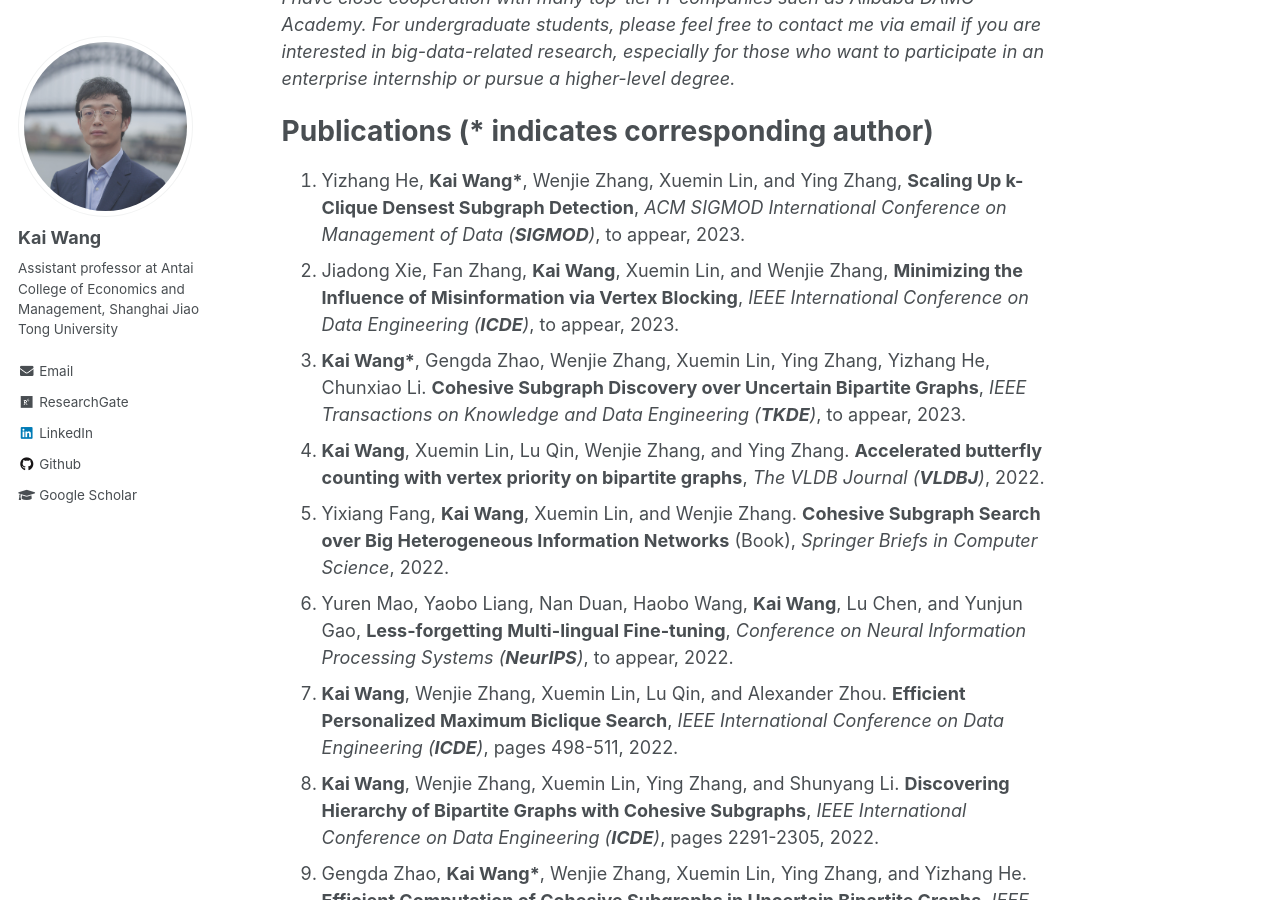
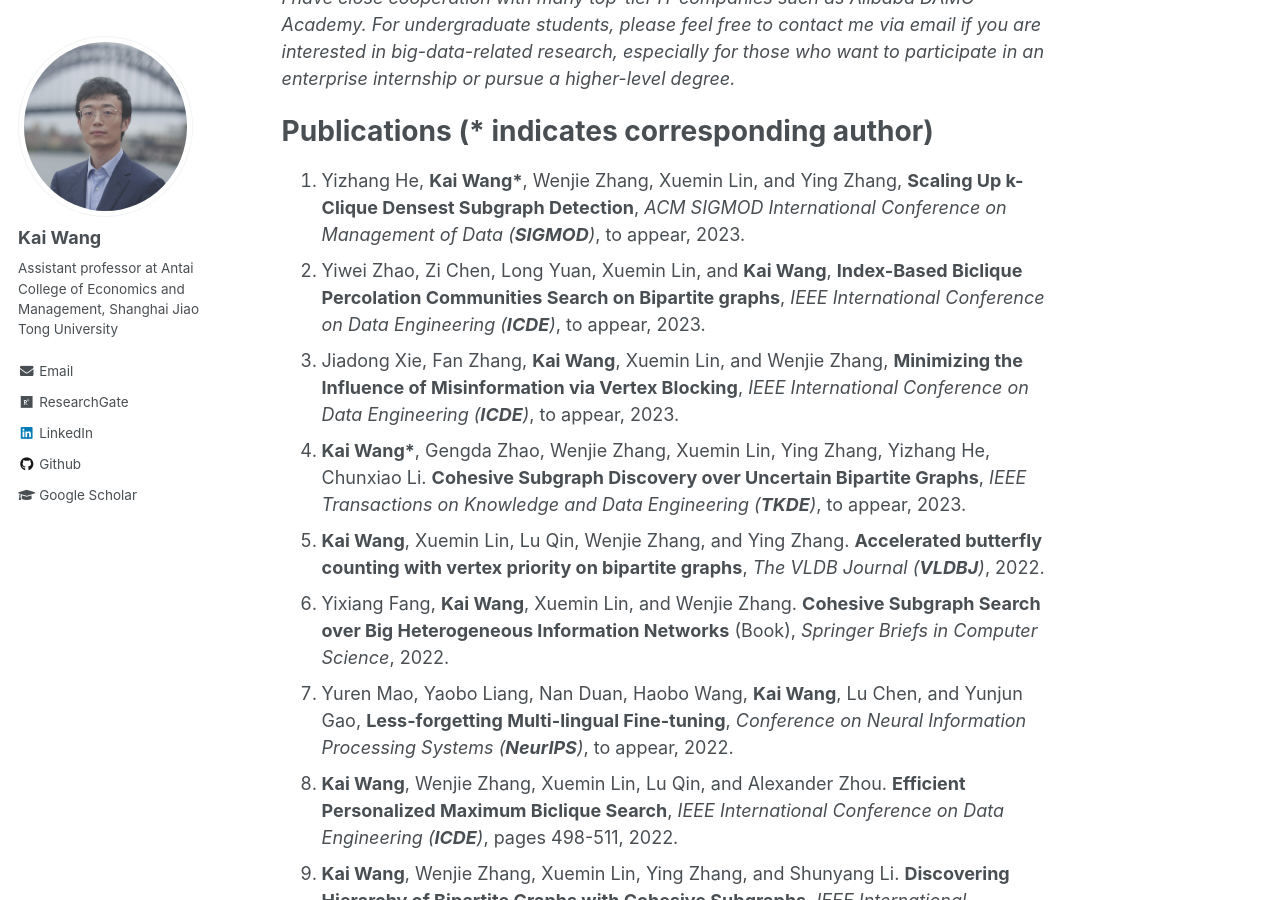
Before and after one commit to cs-kaiwang/cs-kaiwang.github.io, a Jekyll site: the page built from _pages/about.md, in a window 1280 px wide and 900 px high, scrolled down 466 px. Built offline with Jekyll 4.4.1, drawn with Linux system fonts in a browser that asks for light colours.

Commit message:
Update about.md

```diff
--- a/_pages/about.md
+++ b/_pages/about.md
@@ -17,32 +17,33 @@ His research interests lie in big data analytics, especially for the graph/netwo
 Publications (* indicates corresponding author)
 ======
 1. Yizhang He, **Kai Wang\***, Wenjie Zhang, Xuemin Lin, and Ying Zhang, **Scaling Up k-Clique Densest Subgraph Detection**, *ACM SIGMOD International Conference on Management of Data (**SIGMOD**)*, to appear, 2023.
-2. Jiadong Xie, Fan Zhang, **Kai Wang**, Xuemin Lin, and Wenjie Zhang, **Minimizing the Influence of Misinformation via Vertex Blocking**, *IEEE International Conference on Data Engineering (**ICDE**)*, to appear, 2023.
-3. **Kai Wang\***, Gengda Zhao, Wenjie Zhang, Xuemin Lin, Ying Zhang, Yizhang He, Chunxiao Li. **Cohesive Subgraph Discovery over Uncertain Bipartite Graphs**, *IEEE Transactions on Knowledge and Data Engineering (**TKDE**)*, to appear, 2023.
-4. **Kai Wang**, Xuemin Lin, Lu Qin, Wenjie Zhang, and Ying Zhang. **Accelerated butterfly counting with vertex priority on bipartite graphs**, *The VLDB Journal (**VLDBJ**)*, 2022.
-5. Yixiang Fang, **Kai Wang**, Xuemin Lin, and Wenjie Zhang. **Cohesive Subgraph Search over Big Heterogeneous Information Networks** (Book), *Springer Briefs in Computer Science*, 2022.
-6. Yuren Mao, Yaobo Liang, Nan Duan, Haobo Wang, **Kai Wang**, Lu Chen, and Yunjun Gao, **Less-forgetting Multi-lingual Fine-tuning**, *Conference on Neural Information Processing Systems (**NeurIPS**)*, to appear, 2022.
-7. **Kai Wang**, Wenjie Zhang, Xuemin Lin, Lu Qin, and Alexander Zhou. **Efficient Personalized Maximum Biclique Search**, *IEEE International Conference on Data Engineering (**ICDE**)*, pages 498-511, 2022.
-8. **Kai Wang**, Wenjie Zhang, Xuemin Lin, Ying Zhang, and Shunyang Li. **Discovering Hierarchy of Bipartite Graphs with Cohesive Subgraphs**, *IEEE International Conference on Data Engineering (**ICDE**)*, pages 2291-2305, 2022.
-9. Gengda Zhao, **Kai Wang\***, Wenjie Zhang, Xuemin Lin, Ying Zhang, and Yizhang He. **Efficient Computation of Cohesive Subgraphs in Uncertain Bipartite Graphs**, *IEEE International Conference on Data Engineering (**ICDE**)*, pages 2333-2345, 2022.
-10. Yizhang He, **Kai Wang\***, Wenjie Zhang, Xuemin Lin, and Ying Zhang. **Efficient Reinforcement of Bipartite Networks at Billion Scale**, *IEEE International Conference on Data Engineering (**ICDE**)*, pages 446-458, 2022.
-11. **Kai Wang**, Wenjie Zhang, Ying Zhang, Lu Qin, and Yuting Zhang. **Discovering Significant Communities on Bipartite Graphs: An Index-based Approach**, *IEEE Transactions on Knowledge and Data Engineering (**TKDE**)*, 2021.
-12. Yuting Zhang, **Kai Wang\***, Wenjie Zhang, Xuemin Lin, and Ying Zhang. **Pareto-Optimal Community Search on Large Bipartite Graphs**, *The Conference on Information and Knowledge Management (CIKM)*, pages 2647-2656, 2021.
-13. **Kai Wang**, Yiheng Hu, Xuemin Lin, Wenjie Zhang, Lu Qin, and Ying Zhang. **CohBGA: A Cohesive Structure Based Bipartite Graph Analytics System** (Demo), *The Conference on Information and Knowledge Management (CIKM)*, pages 4799-4803, 2021.
-14. Xiaoshuang Chen, **Kai Wang\***, Xuemin Lin, Wenjie Zhang, Lu Qin, and Ying Zhang. **Efficiently Answering Reachability and Path Queries on Temporal Bipartite Graphs**, *International Conference on Very Large Data Bases (**VLDB**)*, 14(10): 1845-1858, 2021.
-15. Yixiang Fang, **Kai Wang**, Xuemin Lin, and Wenjie Zhang. **Cohesive Subgraph Search over Big Heterogeneous Information Networks: Applications, Challenges, and Solutions** (Tutorial), *ACM SIGMOD International Conference on Management of Data (**SIGMOD**)*, pages 2829-2838, 2021.
-16. **Kai Wang**, Xuemin Lin, Lu Qin, Wenjie Zhang, and Ying Zhang. **Towards Efficient Solutions of Bitruss Decomposition for Large-scale Bipartite Graphs**, *The VLDB Journal (**VLDBJ**)*, 31(2): 203-226, 2021.
-17. Yizhang He, **Kai Wang\***, Wenjie Zhang, Xuemin Lin, and Ying Zhang. **Exploring Cohesive Subgraphs with Vertex Engagement and Tie Strength in Bipartite Graphs**, *Information Sciences*, 572: 277-296, 2021.
-18. Fan Zhang, Jiadong Xie, **Kai Wang**, Shiyu Yang, Yu Jiang. **Discovering Key Users for Defending Network Structural Stability**, *World Wide Web*, 25(2): 679-701, 2021.
-19. Bo Tang, Man Lung Yiu, Kyriakos Mouratidis, Jiahao Zhang, and **Kai Wang**. **On Discovering Motifs and Frequent Patterns in Spatial Trajectories with Discrete Frechet Distance**, *GeoInformatica*, 26(1): 29-66, 2021.
-20. **Kai Wang**, Wenjie Zhang, Xuemin Lin, Ying Zhang, Lu Qin, and Yuting Zhang. **Efficient and Effective Community Search on Large-scale Bipartite Graphs**, *IEEE International Conference on Data Engineering (**ICDE**)*, pages 85-96, 2021.
-21. **Kai Wang**, Shuting Wang, Xin Cao, and Lu Qin. **Efficient Radius-bounded Community Search in Geo-social Networks**, *IEEE Transactions on Knowledge and Data Engineering (**TKDE**)*, 34(9): 4186-4200, 2020.
-22. Maryam Ghafouri, **Kai Wang\***, Fan Zhang, Ying Zhang, and Xuemin Lin. **Efficient Graph Hierarchical Decomposition With User Engagement And Tie Strength**, *International Conference on Database Systems for Advanced Applications (DASFAA)*, pages 448-465, 2020.
-23. **Kai Wang**, Xuemin Lin, Lu Qin, Wenjie Zhang, and Ying Zhang. **Efficient Bitruss Decomposition for Large-scale Bipartite Graphs**, *IEEE International Conference on Data Engineering (**ICDE**)*, pages 661-672, 2020.
-24. **Kai Wang**, Xuemin Lin, Lu Qin, Wenjie Zhang, and Ying Zhang. **Vertex Priority Based Butterfly Counting for Large-scale Bipartite Networks**, *International Conference on Very Large Data Bases (**VLDB**)*, 12(10): 1139-1152, 2019.
-25. **Kai Wang**, Xin Cao, Xuemin Lin, Wenjie Zhang, and Lu Qin. **Efficient Computing of Radius-bounded k-cores**, *IEEE International Conference on Data Engineering (**ICDE**)*, pages 233-244, 2018.
-26. Bo Tang, Man Lung Yiu, Kyriakos Mouratidis, and **Kai Wang**. **Efficient Motif Discovery in Spatial Trajectories using Discrete Fréchet Distance**, *International Conference on Extending Database Technology (EDBT)*, pages 378-389, 2017.
-27. Lu Chen, Yunjun Gao, **Kai Wang**, Christian S Jensen, and Gang Chen. **Answering Why-not Questions on Metric Probabilistic Range Queries**, *IEEE International Conference on Data Engineering (**ICDE**)*, pages 767-778, 2016.
+2. Yiwei Zhao, Zi Chen, Long Yuan, Xuemin Lin, and **Kai Wang**, **Index-Based Biclique Percolation Communities Search on Bipartite graphs**, *IEEE International Conference on Data Engineering (**ICDE**)*, to appear, 2023.
+3. Jiadong Xie, Fan Zhang, **Kai Wang**, Xuemin Lin, and Wenjie Zhang, **Minimizing the Influence of Misinformation via Vertex Blocking**, *IEEE International Conference on Data Engineering (**ICDE**)*, to appear, 2023.
+4. **Kai Wang\***, Gengda Zhao, Wenjie Zhang, Xuemin Lin, Ying Zhang, Yizhang He, Chunxiao Li. **Cohesive Subgraph Discovery over Uncertain Bipartite Graphs**, *IEEE Transactions on Knowledge and Data Engineering (**TKDE**)*, to appear, 2023.
+5. **Kai Wang**, Xuemin Lin, Lu Qin, Wenjie Zhang, and Ying Zhang. **Accelerated butterfly counting with vertex priority on bipartite graphs**, *The VLDB Journal (**VLDBJ**)*, 2022.
+6. Yixiang Fang, **Kai Wang**, Xuemin Lin, and Wenjie Zhang. **Cohesive Subgraph Search over Big Heterogeneous Information Networks** (Book), *Springer Briefs in Computer Science*, 2022.
+7. Yuren Mao, Yaobo Liang, Nan Duan, Haobo Wang, **Kai Wang**, Lu Chen, and Yunjun Gao, **Less-forgetting Multi-lingual Fine-tuning**, *Conference on Neural Information Processing Systems (**NeurIPS**)*, to appear, 2022.
+8. **Kai Wang**, Wenjie Zhang, Xuemin Lin, Lu Qin, and Alexander Zhou. **Efficient Personalized Maximum Biclique Search**, *IEEE International Conference on Data Engineering (**ICDE**)*, pages 498-511, 2022.
+9. **Kai Wang**, Wenjie Zhang, Xuemin Lin, Ying Zhang, and Shunyang Li. **Discovering Hierarchy of Bipartite Graphs with Cohesive Subgraphs**, *IEEE International Conference on Data Engineering (**ICDE**)*, pages 2291-2305, 2022.
+10. Gengda Zhao, **Kai Wang\***, Wenjie Zhang, Xuemin Lin, Ying Zhang, and Yizhang He. **Efficient Computation of Cohesive Subgraphs in Uncertain Bipartite Graphs**, *IEEE International Conference on Data Engineering (**ICDE**)*, pages 2333-2345, 2022.
+11. Yizhang He, **Kai Wang\***, Wenjie Zhang, Xuemin Lin, and Ying Zhang. **Efficient Reinforcement of Bipartite Networks at Billion Scale**, *IEEE International Conference on Data Engineering (**ICDE**)*, pages 446-458, 2022.
+12. **Kai Wang**, Wenjie Zhang, Ying Zhang, Lu Qin, and Yuting Zhang. **Discovering Significant Communities on Bipartite Graphs: An Index-based Approach**, *IEEE Transactions on Knowledge and Data Engineering (**TKDE**)*, 2021.
+13. Yuting Zhang, **Kai Wang\***, Wenjie Zhang, Xuemin Lin, and Ying Zhang. **Pareto-Optimal Community Search on Large Bipartite Graphs**, *The Conference on Information and Knowledge Management (CIKM)*, pages 2647-2656, 2021.
+14. **Kai Wang**, Yiheng Hu, Xuemin Lin, Wenjie Zhang, Lu Qin, and Ying Zhang. **CohBGA: A Cohesive Structure Based Bipartite Graph Analytics System** (Demo), *The Conference on Information and Knowledge Management (CIKM)*, pages 4799-4803, 2021.
+15. Xiaoshuang Chen, **Kai Wang\***, Xuemin Lin, Wenjie Zhang, Lu Qin, and Ying Zhang. **Efficiently Answering Reachability and Path Queries on Temporal Bipartite Graphs**, *International Conference on Very Large Data Bases (**VLDB**)*, 14(10): 1845-1858, 2021.
+16. Yixiang Fang, **Kai Wang**, Xuemin Lin, and Wenjie Zhang. **Cohesive Subgraph Search over Big Heterogeneous Information Networks: Applications, Challenges, and Solutions** (Tutorial), *ACM SIGMOD International Conference on Management of Data (**SIGMOD**)*, pages 2829-2838, 2021.
+17. **Kai Wang**, Xuemin Lin, Lu Qin, Wenjie Zhang, and Ying Zhang. **Towards Efficient Solutions of Bitruss Decomposition for Large-scale Bipartite Graphs**, *The VLDB Journal (**VLDBJ**)*, 31(2): 203-226, 2021.
+18. Yizhang He, **Kai Wang\***, Wenjie Zhang, Xuemin Lin, and Ying Zhang. **Exploring Cohesive Subgraphs with Vertex Engagement and Tie Strength in Bipartite Graphs**, *Information Sciences*, 572: 277-296, 2021.
+19. Fan Zhang, Jiadong Xie, **Kai Wang**, Shiyu Yang, Yu Jiang. **Discovering Key Users for Defending Network Structural Stability**, *World Wide Web*, 25(2): 679-701, 2021.
+20. Bo Tang, Man Lung Yiu, Kyriakos Mouratidis, Jiahao Zhang, and **Kai Wang**. **On Discovering Motifs and Frequent Patterns in Spatial Trajectories with Discrete Frechet Distance**, *GeoInformatica*, 26(1): 29-66, 2021.
+21. **Kai Wang**, Wenjie Zhang, Xuemin Lin, Ying Zhang, Lu Qin, and Yuting Zhang. **Efficient and Effective Community Search on Large-scale Bipartite Graphs**, *IEEE International Conference on Data Engineering (**ICDE**)*, pages 85-96, 2021.
+22. **Kai Wang**, Shuting Wang, Xin Cao, and Lu Qin. **Efficient Radius-bounded Community Search in Geo-social Networks**, *IEEE Transactions on Knowledge and Data Engineering (**TKDE**)*, 34(9): 4186-4200, 2020.
+23. Maryam Ghafouri, **Kai Wang\***, Fan Zhang, Ying Zhang, and Xuemin Lin. **Efficient Graph Hierarchical Decomposition With User Engagement And Tie Strength**, *International Conference on Database Systems for Advanced Applications (DASFAA)*, pages 448-465, 2020.
+24. **Kai Wang**, Xuemin Lin, Lu Qin, Wenjie Zhang, and Ying Zhang. **Efficient Bitruss Decomposition for Large-scale Bipartite Graphs**, *IEEE International Conference on Data Engineering (**ICDE**)*, pages 661-672, 2020.
+25. **Kai Wang**, Xuemin Lin, Lu Qin, Wenjie Zhang, and Ying Zhang. **Vertex Priority Based Butterfly Counting for Large-scale Bipartite Networks**, *International Conference on Very Large Data Bases (**VLDB**)*, 12(10): 1139-1152, 2019.
+26. **Kai Wang**, Xin Cao, Xuemin Lin, Wenjie Zhang, and Lu Qin. **Efficient Computing of Radius-bounded k-cores**, *IEEE International Conference on Data Engineering (**ICDE**)*, pages 233-244, 2018.
+27. Bo Tang, Man Lung Yiu, Kyriakos Mouratidis, and **Kai Wang**. **Efficient Motif Discovery in Spatial Trajectories using Discrete Fréchet Distance**, *International Conference on Extending Database Technology (EDBT)*, pages 378-389, 2017.
+28. Lu Chen, Yunjun Gao, **Kai Wang**, Christian S Jensen, and Gang Chen. **Answering Why-not Questions on Metric Probabilistic Range Queries**, *IEEE International Conference on Data Engineering (**ICDE**)*, pages 767-778, 2016.
 
 
 Talks
```
